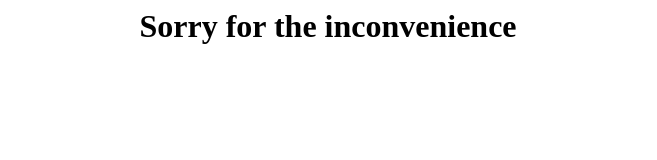
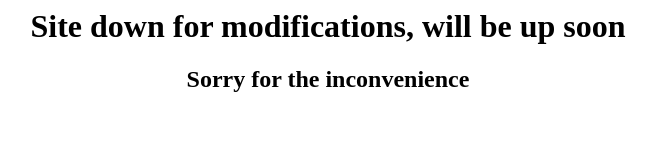
Before and after one commit to sanketgujar/sanketgujar.github.io, a plain HTML site: page index.html in a window 1280 px wide. Shown: the whole page, without its empty margins (312-969 px from the left). Drawn offline with Linux system fonts and the light colour scheme.

Commit message:
Update index.html

```diff
--- a/index.html
+++ b/index.html
@@ -4,7 +4,8 @@
 	</title>
 
 	<body>
-		<h1>Sorry for the inconvenience</h1>
+		<h1>Site down for modifications, will be up soon</h1>
+		<h2>Sorry for the inconvenience</h2>
 	</body>
 	<style>
 		body{
```
